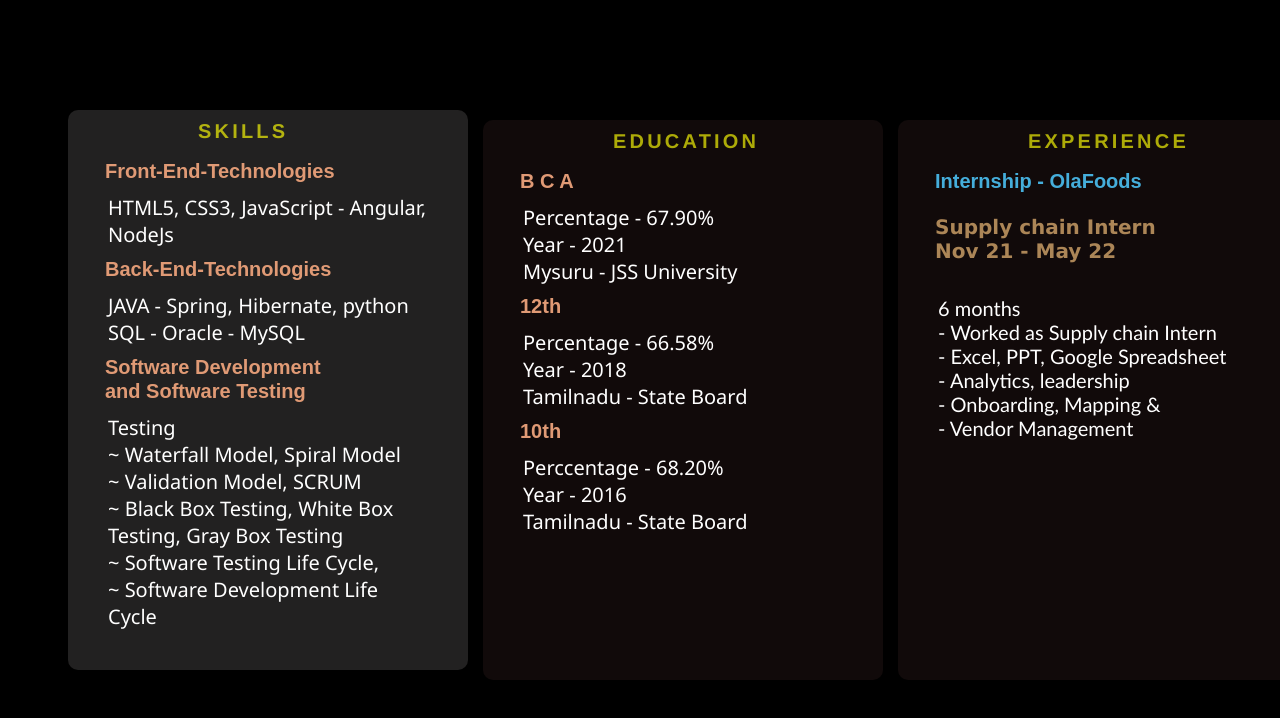
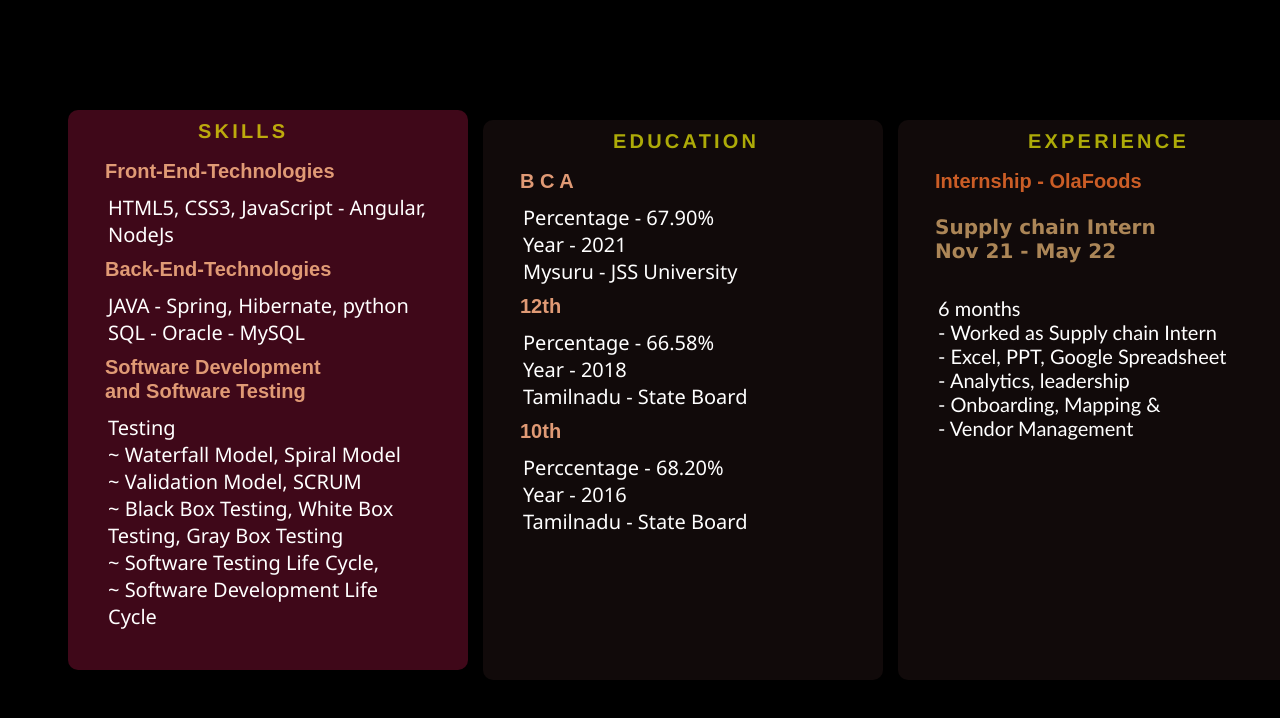
Before and after one commit to Madhusudan-m1/updated_Port_folio_2022, a plain HTML site: page index.html in a window 1280 px wide. In both pictures the pointer is over the element 268 px from the left and 1896 px from the top of the page. Shown: the part 1496-2214 px from the top of the page. Drawn offline with Linux system fonts and the light colour scheme.

Commit message:
Add files via upload

```diff
--- a/polio.css
+++ b/polio.css
@@ -180,7 +180,7 @@ font-size: 20px;
     .skill:hover{
         transform: translateY(-10px);
         transition-duration: 0.7s;
-        background-color: #77757549;
+        background-color: #da1d5949;
         transition: 0.5s;
     }
 
@@ -211,7 +211,7 @@ font-size: 20px;
     }
     .In{
         position: absolute;
-        color: #45aedb;
+        color: #cb5d26;
         font-size: 20px;
         font-family:sans-serif;
     }
@@ -410,3 +410,6 @@ form input, form textarea{
     margin-top: 10px;
     display: block;
 }
+
+
+/*-------------------css for small screen */
```
Also changed, not shown: images/Madhusudan.png (added), images/profile.jpg (added), images/s.png (added), 1 other file.
